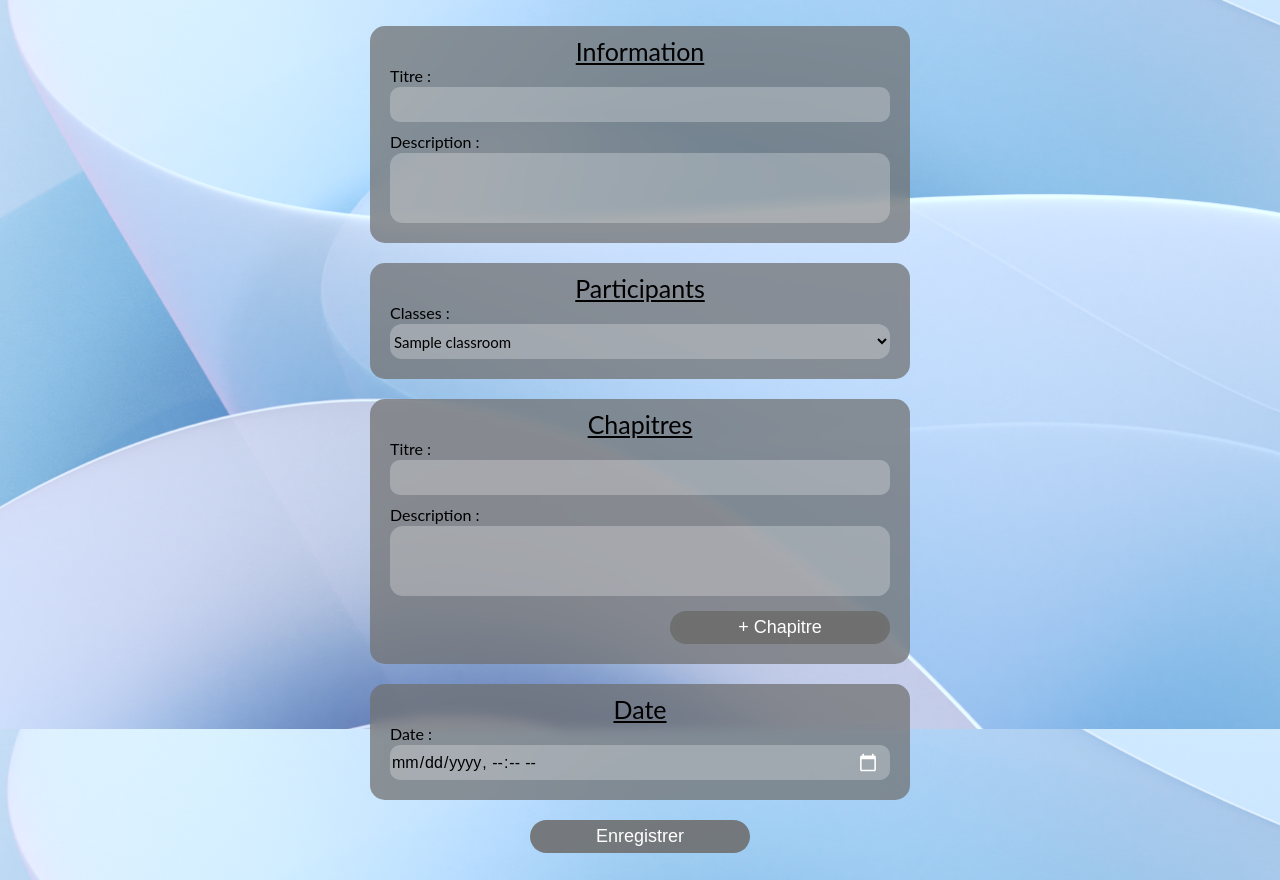
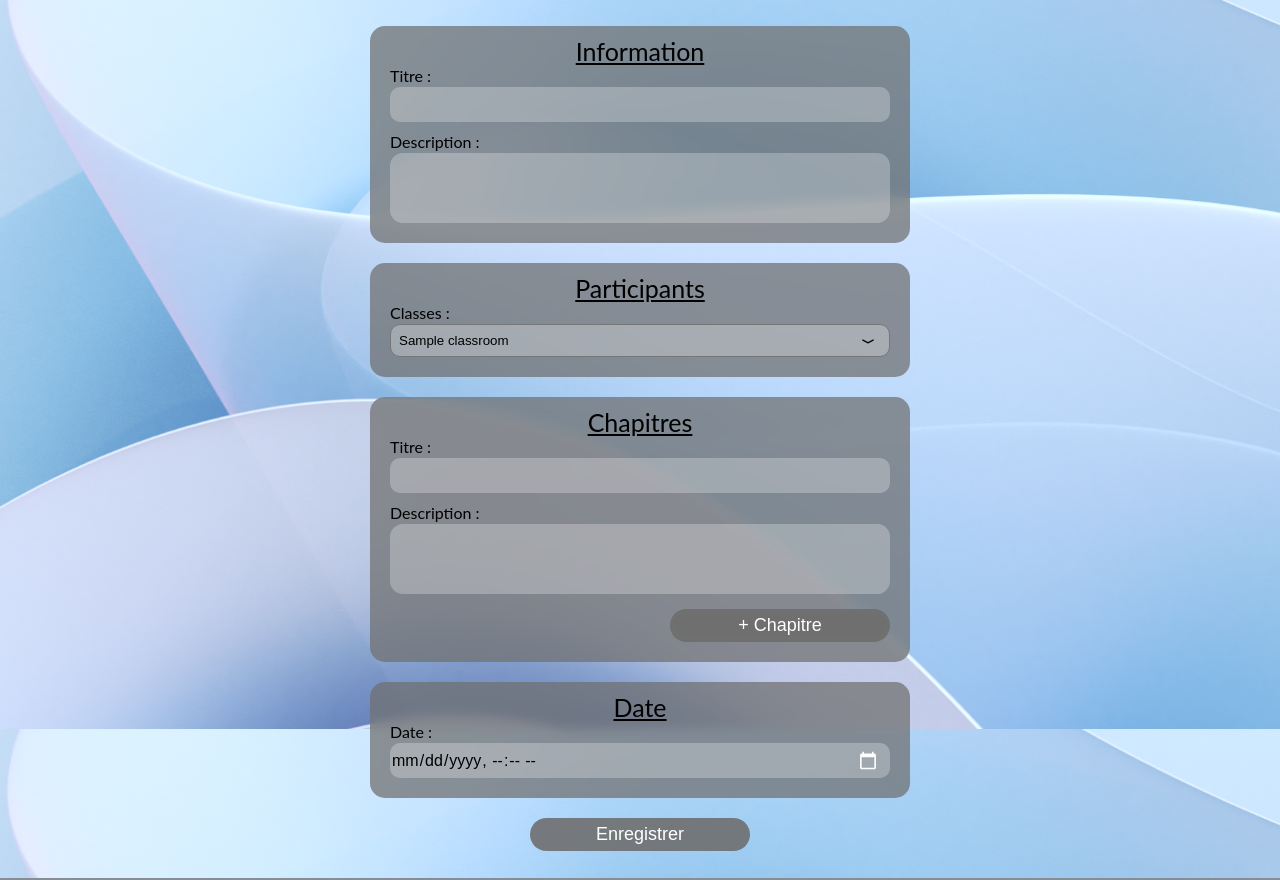
Before and after one commit to LabSupervisor/LabSupervisor, a PHP site: page /pages/sessioncreation.php in a window 1280 px wide. Shown: the part 71-951 px from the top of the page. Run offline with PHP 8.4, Linux system fonts and the light colour scheme; tables that the repository leaves empty hold one stand-in row (values such as "Sample post").

Commit message:
Select classes custom arrow added

```diff
--- a/pages/session.php
+++ b/pages/session.php
@@ -1,3 +1,4 @@
+<link rel="stylesheet" href="http://cdn.jsdelivr.net/npm/remixicon@2.5.0/fonts/remixicon.css">
 <?php
 	require($_SERVER["DOCUMENT_ROOT"] . "/logic/ft_header.php");
 	mainHeader("Sessions");
@@ -23,6 +24,7 @@
 			<td>Précisions</td>
 			<td>Professeur</td>
 			<td>Date</td>
+			<td>Taches</td>
 		</thead>
 		<tbody>
 			<?php
@@ -33,6 +35,7 @@
 						echo "<td>". $line["description"] ."</td>";
 						echo "<td>". getName($line["idcreator"]) ."</td>";
 						echo "<td>". $line["date"] ."</td>";
+						echo "<td>". $line["tache"] ."</td>";
 					}
 					echo "</tr>";
 				}
--- a/pages/sessioncreation.php
+++ b/pages/sessioncreation.php
@@ -76,15 +76,18 @@
 		}
 		?>
 
+		<div class="custom-select">
+			<span class="ri ri-arrow-down-wide-line"></span>
 			<select name="classes" id="classes">
 				<?php
-				for ($i = 0; $i< count($tabClass); $i++){
+				for ($i = 0; $i < count($tabClass); $i++) {
 					?>
 					<option value="<?php echo $tabClass[$i]["id"]; ?>"><?php echo $tabClass[$i]["name"]; ?></option>
 					<?php
 				}
 				?>
 			</select>
+		</div>
 
 	</fieldset>
 	<fieldset>
--- a/public/css/sessioncreation.css
+++ b/public/css/sessioncreation.css
@@ -37,13 +37,37 @@ legend{
 	font-family: Lato;
 }
 
-#classes {
-    border: 0;
-    border-radius: 12px;
-    background-color: #ffffff42;
-    height: 35px;
-    font-size: 15px;
-    font-family: Lato;
+.custom-select {
+    position: relative;
+    display: inline-block;
+    width: 200px;
+}
+
+.custom-select select {
+    width: 500;
+    padding: 8px;
+    border-radius: 10px;
+    background-color: #ffffff46;
+    cursor: pointer;
+    outline: none;
+    appearance: none;
+}
+
+.custom-select span.ri {
+    position: absolute;
+    top: 50%;
+    left: 470px;
+    transform: translateY(-50%);
+}
+
+form.sessions #classes option {
+    background-color: #505051;
+    color: #ffffff;
+}
+
+form.sessions #classes option:checked {
+    background-color: #6f6f6f;
+    color: #ffffff;
 }
 
 strong {
```
Lines whose indentation alone changed are shown as unchanged.
